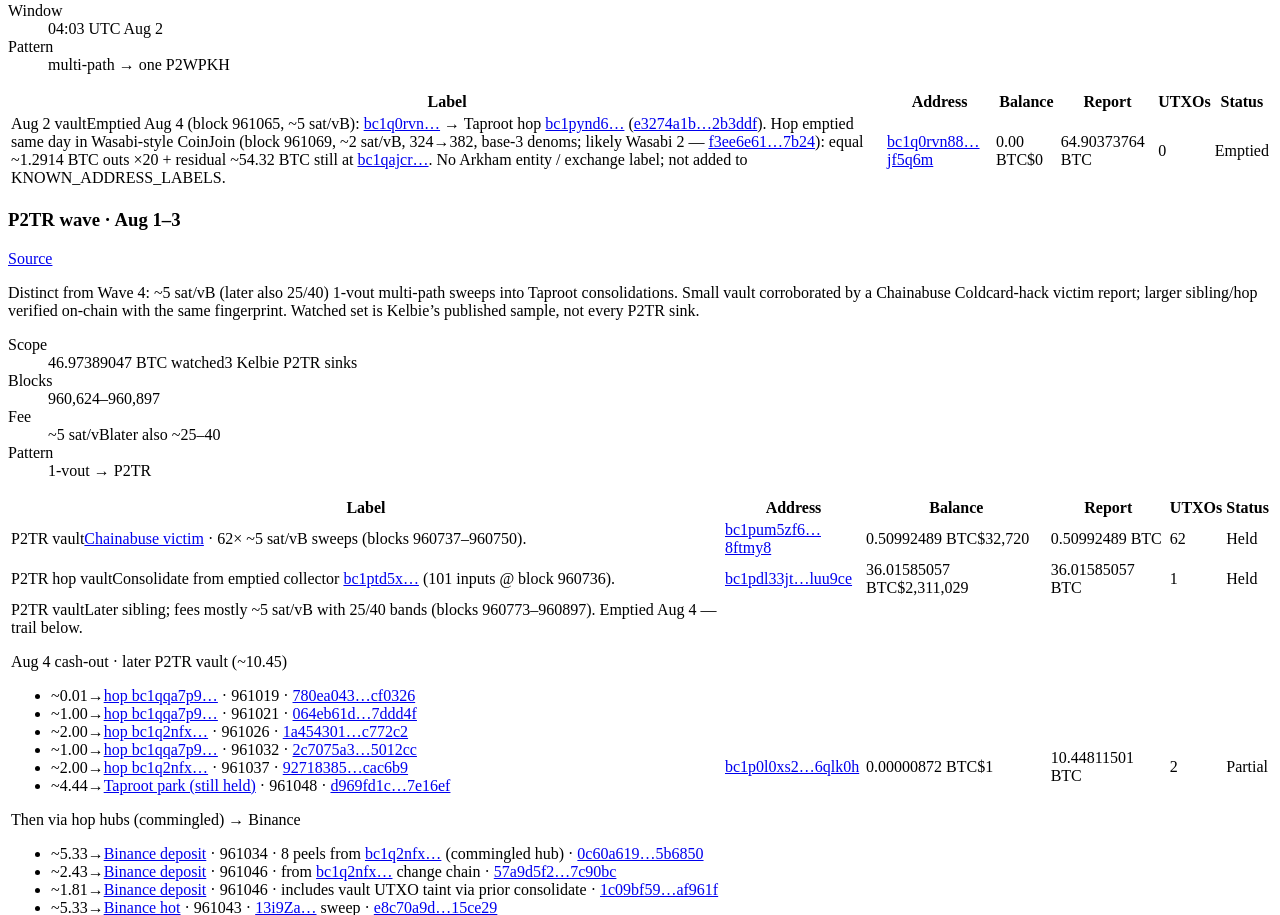
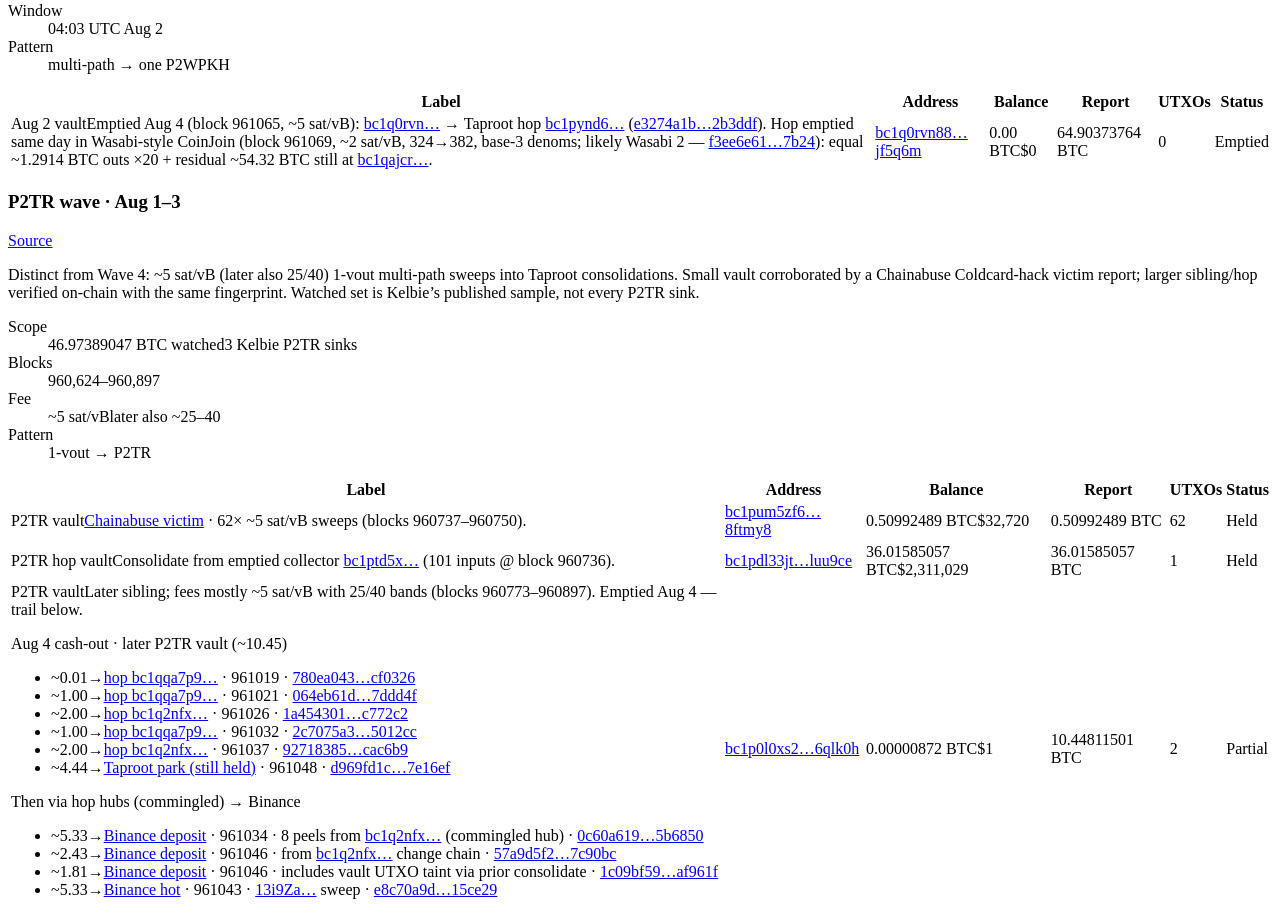
Before and after one commit to SamSamskies/coldcard-hack-tracker, a React (Vite) app: page / in a window 1280 px wide. Shown: the part 5365-6280 px from the top of the page. Built offline with nearby package versions, Linux system fonts and the light colour scheme; no server answers; the HTML template or start-up script is replaced by a standard one.

Commit message:
Update note for Aug 2 vault in CORE_HOLDING_ADDRESSES to remove redundant details, enhancing clarity on transaction history and Wasabi-style CoinJoin activities.

```diff
--- a/src/data/incident.ts
+++ b/src/data/incident.ts
@@ -521,7 +521,7 @@ export const CORE_HOLDING_ADDRESSES: readonly HoldingAddress[] = [
     label: 'Aug 2 vault',
     reportBtc: 64.90373764,
     clusterId: 'early-aug2',
-    note: 'Emptied Aug 4 (block 961065, ~5 sat/vB): [bc1q0rvn…](address:bc1q0rvn88w08j75k4h48lf9fvhan7unjp7vjf5q6m) → Taproot hop [bc1pynd6…](address:bc1pynd6vswmxkghw6k5463xwcj7el7u4tpl2t2pnh0s8llmc2wgzfqsdu7h92) ([e3274a1b…2b3ddf](txid:e3274a1b87096938d014e1edaa01b06c3dd16e72a48f66ead95c79f83f2b3ddf)). Hop emptied same day in Wasabi-style CoinJoin (block 961069, ~2 sat/vB, 324→382, base-3 denoms; likely Wasabi 2 — [f3ee6e61…7b24](txid:f3ee6e61129b90b4746275a2ea17b08ac53769556d61994c94f03db9bcc37b24)): equal ~1.2914 BTC outs ×20 + residual ~54.32 BTC still at [bc1qajcr…](address:bc1qajcrhj3s2x0yfcj54emjukghv93su80svp2d3t). No Arkham entity / exchange label; not added to KNOWN_ADDRESS_LABELS.',
+    note: 'Emptied Aug 4 (block 961065, ~5 sat/vB): [bc1q0rvn…](address:bc1q0rvn88w08j75k4h48lf9fvhan7unjp7vjf5q6m) → Taproot hop [bc1pynd6…](address:bc1pynd6vswmxkghw6k5463xwcj7el7u4tpl2t2pnh0s8llmc2wgzfqsdu7h92) ([e3274a1b…2b3ddf](txid:e3274a1b87096938d014e1edaa01b06c3dd16e72a48f66ead95c79f83f2b3ddf)). Hop emptied same day in Wasabi-style CoinJoin (block 961069, ~2 sat/vB, 324→382, base-3 denoms; likely Wasabi 2 — [f3ee6e61…7b24](txid:f3ee6e61129b90b4746275a2ea17b08ac53769556d61994c94f03db9bcc37b24)): equal ~1.2914 BTC outs ×20 + residual ~54.32 BTC still at [bc1qajcr…](address:bc1qajcrhj3s2x0yfcj54emjukghv93su80svp2d3t).',
   },
   {
     address: 'bc1pum5zf6efxgt7a8xcyjg79u25jdhz6ex9ff2m390d544v05pg698s8ftmy8',
```
